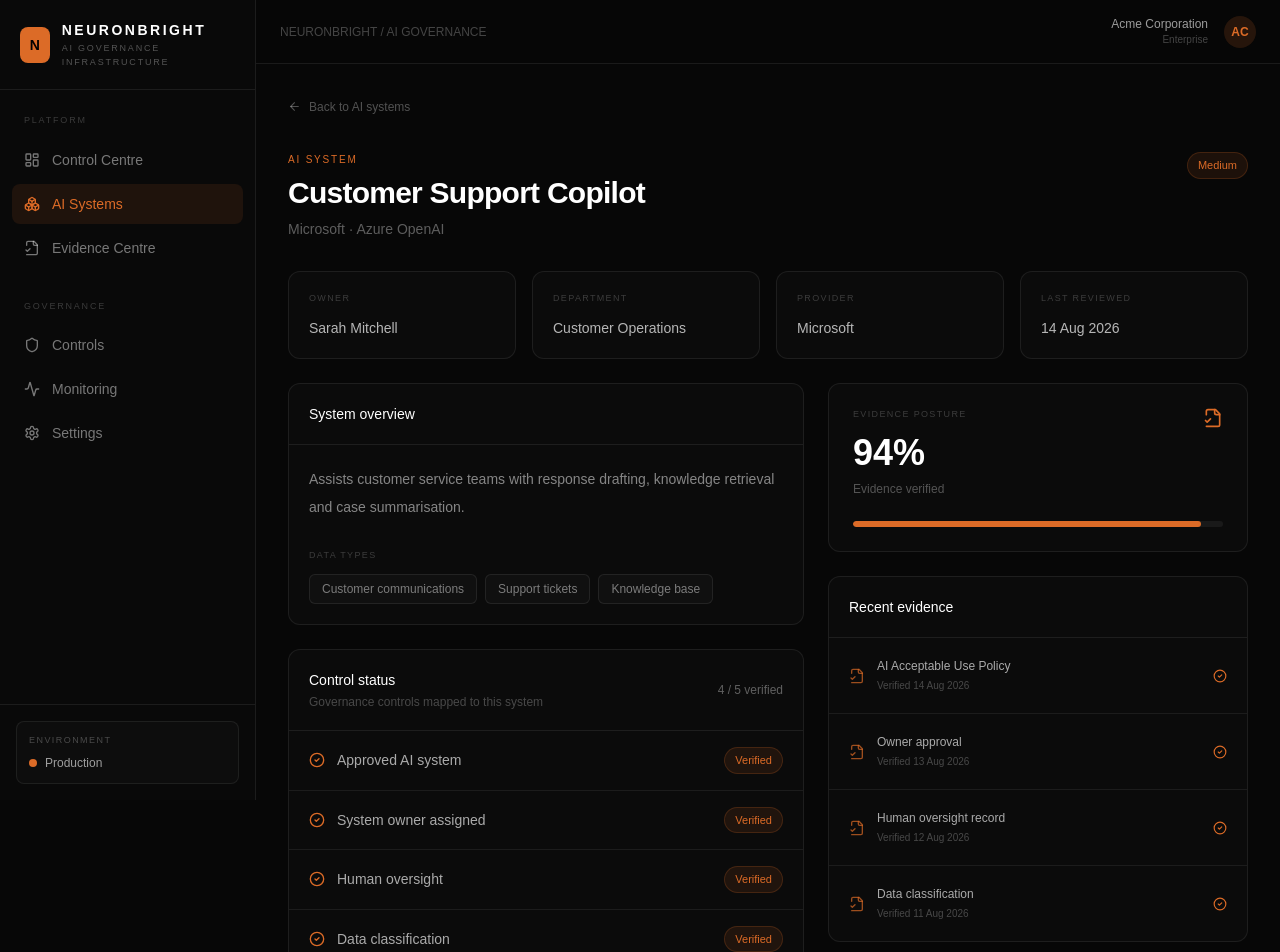
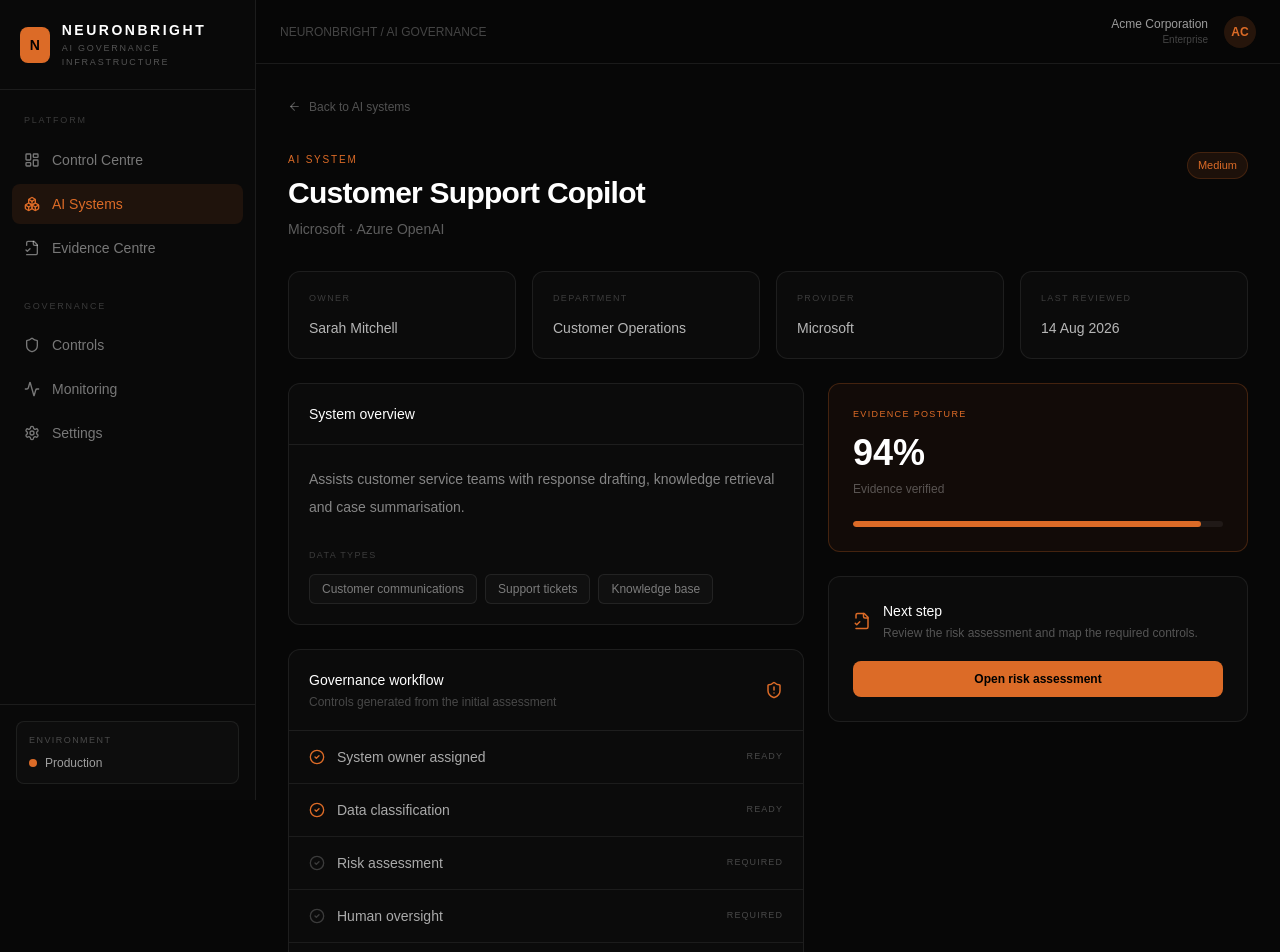
Before and after one commit to jasb-to/neuronbright, a Next.js app: page /systems/EV-001 in a window 1280 px wide. Shown: the top 952 px of the page. Built offline with nearby package versions, Linux system fonts and the light colour scheme.

Commit message:
Make created AI systems viewable from inventory

```diff
--- a/app/systems/[id]/page.tsx
+++ b/app/systems/[id]/page.tsx
@@ -1,280 +1,39 @@
+"use client";
+
 import Link from "next/link";
-import {
-  AlertTriangle,
-  ArrowLeft,
-  CheckCircle2,
-  Clock3,
-  FileCheck2,
-} from "lucide-react";
-
+import { ArrowLeft, CheckCircle2, FileCheck2, ShieldAlert } from "lucide-react";
+import { useEffect, useState } from "react";
 import { AppShell } from "@/components/app-shell";
 import { StatusBadge } from "@/components/status-badge";
 import { aiSystems } from "@/lib/mock-data";
+import { getStoredSystem } from "@/lib/client-store";
+import { AISystem } from "@/lib/types";
 
-export default async function SystemPage({
-  params,
-}: {
-  params: Promise<{ id: string }>;
-}) {
-  const { id } = await params;
+export default function SystemPage({ params }: { params: { id: string } }) {
+  const [system, setSystem] = useState<AISystem | null>(null);
 
-  const system =
-    aiSystems.find((item) => item.id === id) ??
-    aiSystems[0];
+  useEffect(() => {
+    const saved = getStoredSystem(params.id);
+    setSystem(saved ?? aiSystems.find(item => item.id === params.id) ?? aiSystems[0]);
+  }, [params.id]);
+
+  if (!system) return <AppShell><div className="p-8 text-sm text-white/40">Loading system...</div></AppShell>;
 
   const controls = [
-    {
-      name: "Approved AI system",
-      status: "Verified",
-    },
-    {
-      name: "System owner assigned",
-      status: "Verified",
-    },
-    {
-      name: "Human oversight",
-      status: "Verified",
-    },
-    {
-      name: "Data classification",
-      status: "Verified",
-    },
-    {
-      name: "Risk assessment",
-      status: "Pending",
-    },
+    "System owner assigned",
+    "Data classification",
+    "Risk assessment",
+    "Human oversight",
+    "Evidence package",
   ];
 
-  return (
-    <AppShell>
-      <div className="mx-auto max-w-[1300px] px-6 py-8 xl:px-8">
-        <Link
-          href="/systems"
-          className="inline-flex items-center gap-2 text-xs text-white/30 hover:text-[#dc6b27]"
-        >
-          <ArrowLeft size={13} />
-          Back to AI systems
-        </Link>
-
-        <div className="mt-8 flex flex-col justify-between gap-6 md:flex-row md:items-start">
-          <div>
-            <p className="text-[10px] uppercase tracking-[0.18em] text-[#dc6b27]">
-              AI System
-            </p>
-
-            <h1 className="mt-2 text-3xl font-semibold tracking-tight">
-              {system.name}
-            </h1>
-
-            <p className="mt-2 text-sm text-white/35">
-              {system.provider} · {system.model}
-            </p>
-          </div>
-
-          <StatusBadge status={system.risk} />
-        </div>
-
-        <div className="mt-8 grid gap-4 md:grid-cols-2 xl:grid-cols-4">
-          {[
-            ["Owner", system.owner],
-            ["Department", system.department],
-            ["Provider", system.provider],
-            ["Last reviewed", system.lastReviewed],
-          ].map(([label, value]) => (
-            <div
-              key={label}
-              className="rounded-xl border border-white/[0.08] bg-[#0b0b0b] p-5"
-            >
-              <p className="text-[9px] uppercase tracking-[0.15em] text-white/20">
-                {label}
-              </p>
-
-              <p className="mt-3 text-sm text-white/70">
-                {value}
-              </p>
-            </div>
-          ))}
-        </div>
-
-        <div className="mt-6 grid gap-6 xl:grid-cols-[1fr_420px]">
-          <div className="space-y-6">
-            <section className="rounded-xl border border-white/[0.08] bg-[#0b0b0b]">
-              <div className="border-b border-white/[0.08] p-5">
-                <h2 className="text-sm font-medium">
-                  System overview
-                </h2>
-              </div>
-
-              <div className="p-5">
-                <p className="text-sm leading-7 text-white/50">
-                  {system.purpose}
-                </p>
-
-                <div className="mt-7">
-                  <p className="text-[9px] uppercase tracking-[0.15em] text-white/20">
-                    Data types
-                  </p>
-
-                  <div className="mt-3 flex flex-wrap gap-2">
-                    {system.dataTypes.map((dataType) => (
-                      <span
-                        key={dataType}
-                        className="rounded-md border border-white/[0.08] bg-white/[0.025] px-3 py-1.5 text-xs text-white/45"
-                      >
-                        {dataType}
-                      </span>
-                    ))}
-                  </div>
-                </div>
-              </div>
-            </section>
-
-            <section className="rounded-xl border border-white/[0.08] bg-[#0b0b0b]">
-              <div className="flex items-center justify-between border-b border-white/[0.08] p-5">
-                <div>
-                  <h2 className="text-sm font-medium">
-                    Control status
-                  </h2>
-
-                  <p className="mt-1 text-xs text-white/25">
-                    Governance controls mapped to this system
-                  </p>
-                </div>
-
-                <span className="text-xs text-white/35">
-                  4 / 5 verified
-                </span>
-              </div>
-
-              <div className="divide-y divide-white/[0.07]">
-                {controls.map((control) => (
-                  <div
-                    key={control.name}
-                    className="flex items-center justify-between px-5 py-4"
-                  >
-                    <div className="flex items-center gap-3">
-                      {control.status === "Verified" ? (
-                        <CheckCircle2
-                          size={16}
-                          className="text-[#dc6b27]"
-                        />
-                      ) : (
-                        <AlertTriangle
-                          size={16}
-                          className="text-amber-400"
-                        />
-                      )}
-
-                      <span className="text-sm text-white/65">
-                        {control.name}
-                      </span>
-                    </div>
-
-                    <StatusBadge
-                      status={
-                        control.status as
-                          | "Verified"
-                          | "Pending"
-                      }
-                    />
-                  </div>
-                ))}
-              </div>
-            </section>
-          </div>
-
-          <div className="space-y-6">
-            <section className="rounded-xl border border-white/[0.08] bg-[#0b0b0b] p-6">
-              <div className="flex items-start justify-between">
-                <div>
-                  <p className="text-[9px] uppercase tracking-[0.15em] text-white/20">
-                    Evidence posture
-                  </p>
-
-                  <p className="mt-3 text-4xl font-semibold">
-                    {system.evidence}%
-                  </p>
-
-                  <p className="mt-2 text-xs text-white/30">
-                    Evidence verified
-                  </p>
-                </div>
-
-                <FileCheck2
-                  size={20}
-                  className="text-[#dc6b27]"
-                />
-              </div>
-
-              <div className="mt-6 h-1.5 overflow-hidden rounded-full bg-white/[0.06]">
-                <div
-                  className="h-full rounded-full bg-[#dc6b27]"
-                  style={{
-                    width: `${system.evidence}%`,
-                  }}
-                />
-              </div>
-            </section>
-
-            <section className="rounded-xl border border-white/[0.08] bg-[#0b0b0b]">
-              <div className="border-b border-white/[0.08] p-5">
-                <h2 className="text-sm font-medium">
-                  Recent evidence
-                </h2>
-              </div>
-
-              <div className="divide-y divide-white/[0.07]">
-                {[
-                  "AI Acceptable Use Policy",
-                  "Owner approval",
-                  "Human oversight record",
-                  "Data classification",
-                ].map((item, index) => (
-                  <div
-                    key={item}
-                    className="flex items-center gap-3 p-5"
-                  >
-                    <FileCheck2
-                      size={16}
-                      className="text-[#dc6b27]/70"
-                    />
-
-                    <div className="min-w-0 flex-1">
-                      <p className="truncate text-xs text-white/65">
-                        {item}
-                      </p>
-
-                      <p className="mt-1 text-[10px] text-white/25">
-                        Verified {14 - index} Aug 2026
-                      </p>
-                    </div>
-
-                    <CheckCircle2
-                      size={14}
-                      className="text-[#dc6b27]"
-                    />
-                  </div>
-                ))}
-              </div>
-            </section>
-
-            <div className="flex items-center gap-2 rounded-xl border border-[#dc6b27]/15 bg-[#dc6b27]/[0.04] p-4">
-              <Clock3
-                size={16}
-                className="text-[#dc6b27]"
-              />
-
-              <p className="text-xs leading-5 text-white/40">
-                Next governance review scheduled for{" "}
-                <span className="text-white/70">
-                  14 Nov 2026
-                </span>
-                .
-              </p>
-            </div>
-          </div>
-        </div>
-      </div>
-    </AppShell>
-  );
+  return <AppShell><div className="mx-auto max-w-[1300px] px-6 py-8 xl:px-8">
+    <Link href="/systems" className="inline-flex items-center gap-2 text-xs text-white/30 hover:text-[#dc6b27]"><ArrowLeft size={13}/>Back to AI systems</Link>
+    <div className="mt-8 flex flex-col justify-between gap-6 md:flex-row md:items-start"><div><p className="text-[10px] uppercase tracking-[0.18em] text-[#dc6b27]">AI System</p><h1 className="mt-2 text-3xl font-semibold tracking-tight">{system.name}</h1><p className="mt-2 text-sm text-white/35">{system.provider} · {system.model}</p></div><StatusBadge status={system.risk}/></div>
+    <div className="mt-8 grid gap-4 md:grid-cols-2 xl:grid-cols-4">{[["Owner",system.owner],["Department",system.department],["Provider",system.provider],["Last reviewed",system.lastReviewed]].map(([label,value])=><div key={label} className="rounded-xl border border-white/[0.08] bg-[#0b0b0b] p-5"><p className="text-[9px] uppercase tracking-[0.15em] text-white/20">{label}</p><p className="mt-3 text-sm text-white/70">{value}</p></div>)}</div>
+    <div className="mt-6 grid gap-6 xl:grid-cols-[1fr_420px]"><div className="space-y-6">
+      <section className="rounded-xl border border-white/[0.08] bg-[#0b0b0b]"><div className="border-b border-white/[0.08] p-5"><h2 className="text-sm font-medium">System overview</h2></div><div className="p-5"><p className="text-sm leading-7 text-white/50">{system.purpose}</p><div className="mt-7"><p className="text-[9px] uppercase tracking-[0.15em] text-white/20">Data types</p><div className="mt-3 flex flex-wrap gap-2">{system.dataTypes.map(x=><span key={x} className="rounded-md border border-white/[0.08] bg-white/[0.025] px-3 py-1.5 text-xs text-white/45">{x}</span>)}</div></div></div></section>
+      <section className="rounded-xl border border-white/[0.08] bg-[#0b0b0b]"><div className="flex items-center justify-between border-b border-white/[0.08] p-5"><div><h2 className="text-sm font-medium">Governance workflow</h2><p className="mt-1 text-xs text-white/25">Controls generated from the initial assessment</p></div><ShieldAlert size={18} className="text-[#dc6b27]"/></div><div className="divide-y divide-white/[0.07]">{controls.map((x,i)=><div key={x} className="flex items-center justify-between px-5 py-4"><div className="flex items-center gap-3"><CheckCircle2 size={16} className={i<2?"text-[#dc6b27]":"text-white/20"}/><span className="text-sm text-white/65">{x}</span></div><span className="text-[9px] uppercase tracking-[0.12em] text-white/25">{i<2?"Ready":"Required"}</span></div>)}</div></section>
+    </div><div className="space-y-6"><section className="rounded-xl border border-[#dc6b27]/25 bg-[#dc6b27]/[0.05] p-6"><p className="text-[9px] uppercase tracking-[0.15em] text-[#dc6b27]">Evidence posture</p><p className="mt-3 text-4xl font-semibold">{system.evidence}%</p><p className="mt-2 text-xs text-white/30">Evidence verified</p><div className="mt-6 h-1.5 overflow-hidden rounded-full bg-white/[0.06]"><div className="h-full rounded-full bg-[#dc6b27]" style={{width:`${system.evidence}%`}}/></div></section><section className="rounded-xl border border-white/[0.08] bg-[#0b0b0b] p-6"><div className="flex items-center gap-3"><FileCheck2 size={18} className="text-[#dc6b27]"/><div><p className="text-sm font-medium">Next step</p><p className="mt-1 text-xs text-white/30">Review the risk assessment and map the required controls.</p></div></div><Link href={`/systems/${system.id}/risk`} className="mt-5 inline-flex w-full items-center justify-center rounded-lg bg-[#dc6b27] px-4 py-2.5 text-xs font-semibold text-black hover:opacity-90">Open risk assessment</Link></section></div></div>
+  </div></AppShell>;
 }
```
